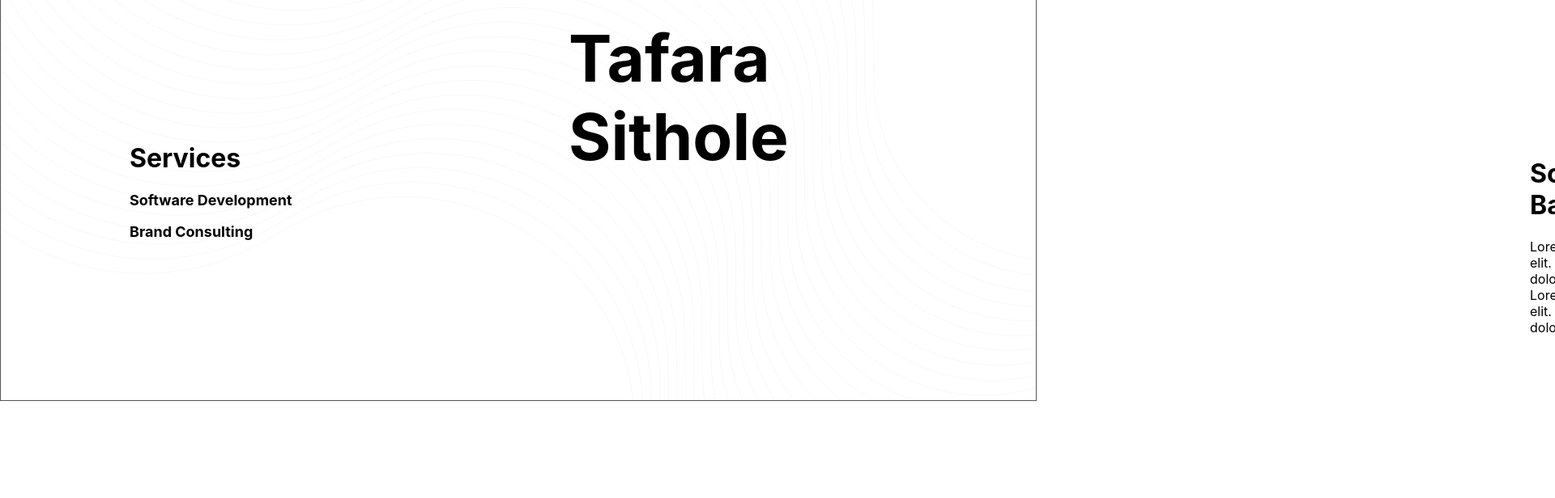
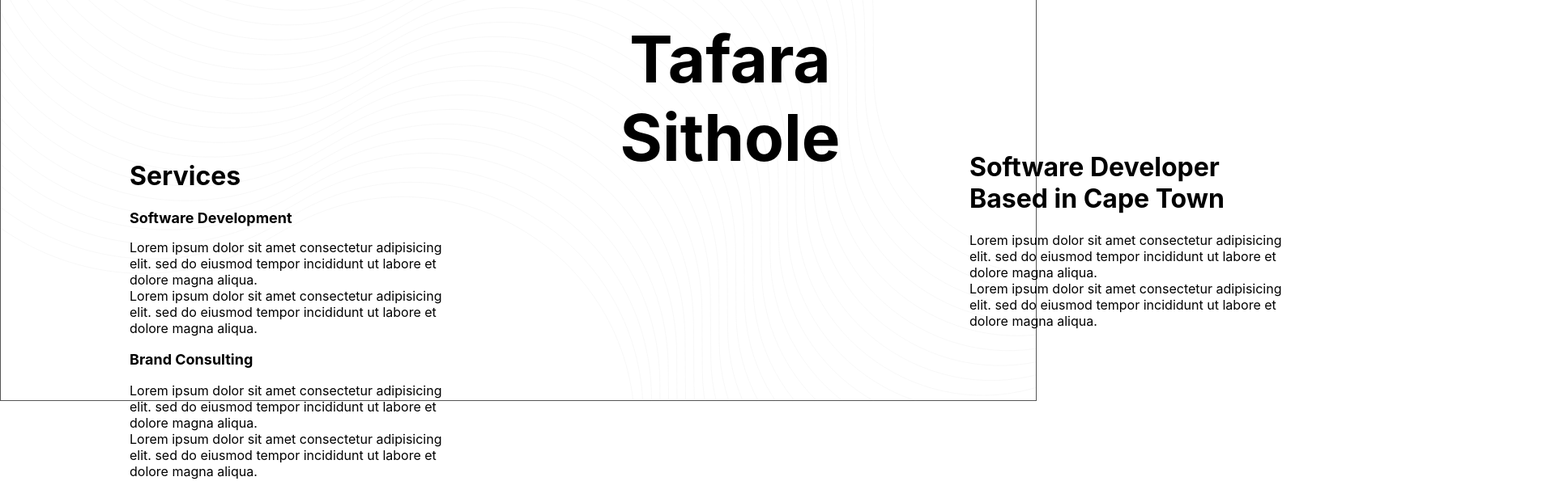
Before and after one commit to Taf-s/my-react-app, a React (Create React App) app: page / in a window 1280 px wide. Shown: the part 224-840 px from the top of the page at 81% size, 1920 px wide, since content can reach past the window. Built offline with nearby package versions, Linux system fonts and the light colour scheme.

Commit message:
added parapgraphs to the subtittles

```diff
--- a/src/App.css
+++ b/src/App.css
@@ -17,10 +17,11 @@ body {
 /* Styles for the title inside the layout */
 .heading {
   position: relative;
-  top: 173px; /* Y position */
-  left: 682px; /* X position */
+  top: 174px; /* Y position */
+  left: 623px; /* X position */
   width: 517px; /* Width */
   height: 123px; /* Height */
+  align-items: center;
 }
 .title {
   color: black;
@@ -28,14 +29,15 @@ body {
   font-weight: bold;;
   overflow: hidden;
   white-space: pre-wrap;
+  text-align: center;
 }
 
 .services {
   position: fixed;
-  top: 379px; /* Y position */
+  top: 401px; /* Y position */
   left: 160px; /* X position */
-  width: 294px; /* Width */
-  height: 392px; /* Height */
+  width: 408px; /* Width */
+  height: 434px; /* Height */
 }
 
 .services-title {
@@ -64,8 +66,8 @@ body {
 
 .about-me {
   position: relative;
-  top: 378px; /* Y position */
-  left: 1352px; /* X position */
+  top: 370px; /* Y position */
+  right: -660px; /* X position */
   width: 408px; /* Width */
   height: 434px; /* Height */
 }
--- a/src/components/layout.js
+++ b/src/components/layout.js
@@ -9,7 +9,19 @@ const Layout = () => {
       <div className="services">
         <h1 className="services-title">Services</h1>
         <h2 className="subtitle-1">Software Development</h2>
+        <p>
+          Lorem ipsum dolor sit amet consectetur adipisicing elit. sed do
+          eiusmod tempor incididunt ut labore et dolore magna aliqua.
+          <br /> Lorem ipsum dolor sit amet consectetur adipisicing elit. sed do
+          eiusmod tempor incididunt ut labore et dolore magna aliqua.
+        </p>
         <h3 className="subtitle-2">Brand Consulting</h3>
+        <p>
+          Lorem ipsum dolor sit amet consectetur adipisicing elit. sed do
+          eiusmod tempor incididunt ut labore et dolore magna aliqua.
+          <br /> Lorem ipsum dolor sit amet consectetur adipisicing elit. sed do
+          eiusmod tempor incididunt ut labore et dolore magna aliqua.
+        </p>
       </div>
       <div className="about-me">
         <h1 className="about-me-title">
```
